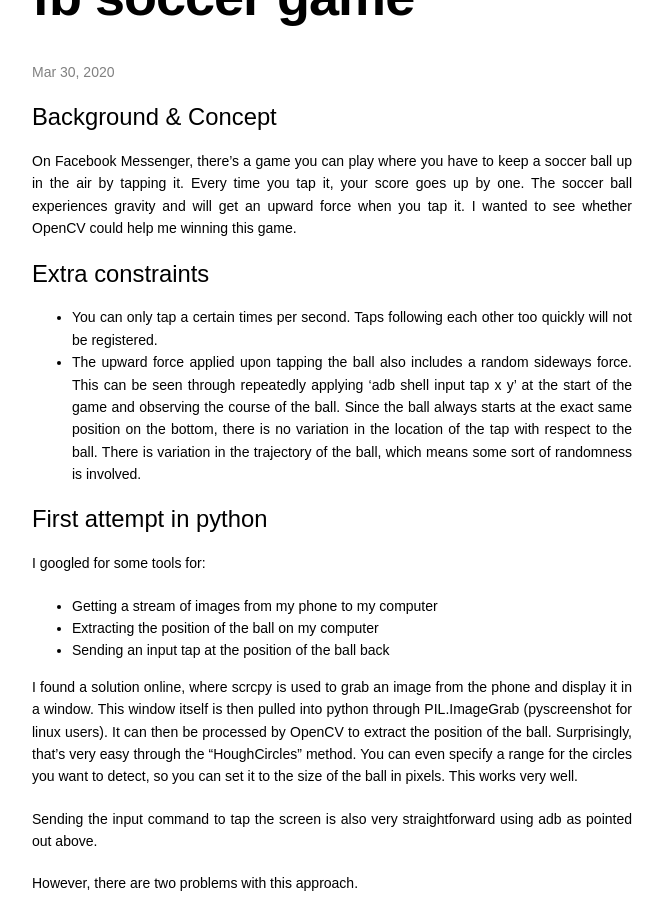
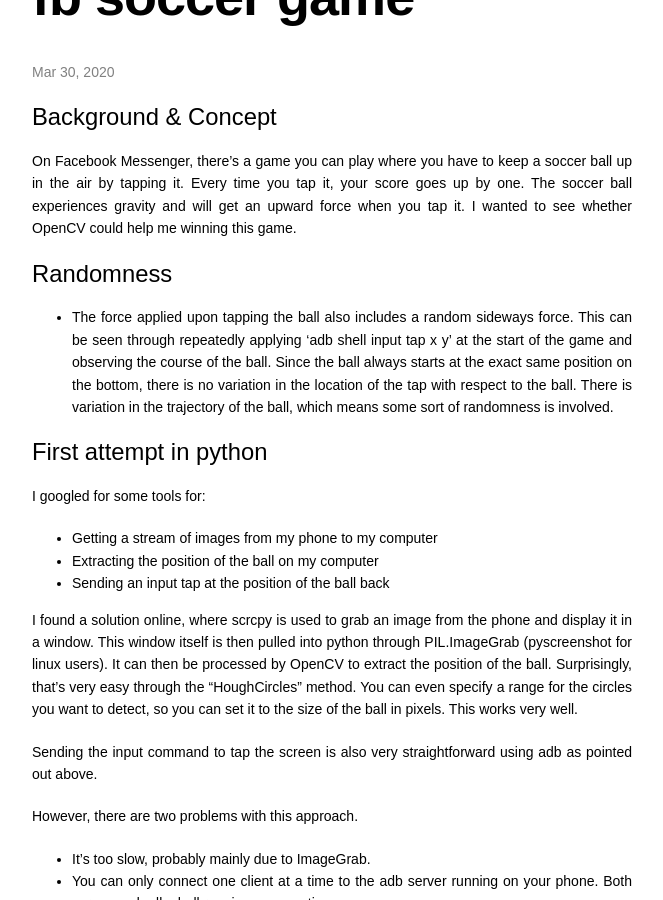
Before and after one commit to RobbertH/robberth.github.io, a Jekyll site: the page built from _posts/projects/2020-03-30-hacking-scrcpy-to-win-fb-soccer-game.markdown, in a window 1280 px wide and 900 px high, scrolled down 489 px. Shown: the whole window, without its empty margins (222-885 px from the left). Built offline with Jekyll 4.4.1, drawn with Linux system fonts in a browser that asks for light colours; some of the changed text lies outside the part shown.

Commit message:
soccer update

```diff
--- a/_posts/projects/2020-03-30-hacking-scrcpy-to-win-fb-soccer-game.markdown
+++ b/_posts/projects/2020-03-30-hacking-scrcpy-to-win-fb-soccer-game.markdown
@@ -11,10 +11,8 @@ Every time you tap it, your score goes up by one.
 The soccer ball experiences gravity and will get an upward force when you tap it.
 I wanted to see whether OpenCV could help me winning this game.
 
-<h2>Extra constraints</h2>
-* You can only tap a certain times per second.
-Taps following each other too quickly will not be registered.
-* The upward force applied upon tapping the ball also includes a random sideways force.
+<h2>Randomness</h2>
+* The force applied upon tapping the ball also includes a random sideways force.
 This can be seen through repeatedly applying 'adb shell input tap x y' at the start of the game and observing the course of the ball.
 Since the ball always starts at the exact same position on the bottom, there is no variation in the location of the tap with respect to the ball.
 There is variation in the trajectory of the ball, which means some sort of randomness is involved.
```
Also changed, not shown: other parts of _posts/projects/2020-03-30-hacking-scrcpy-to-win-fb-soccer-game.markdown (+30 -3 lines).
